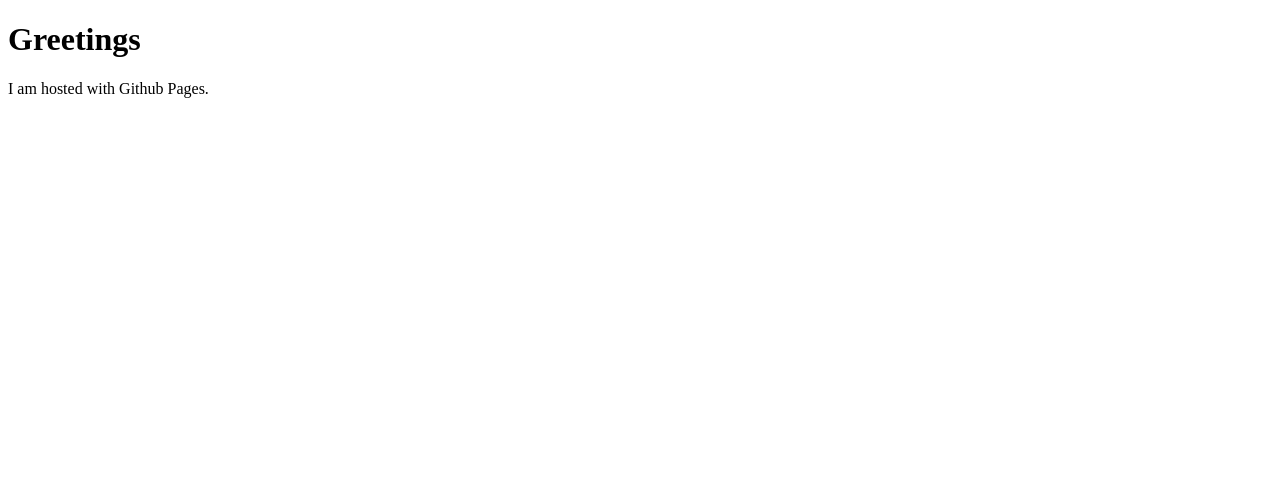
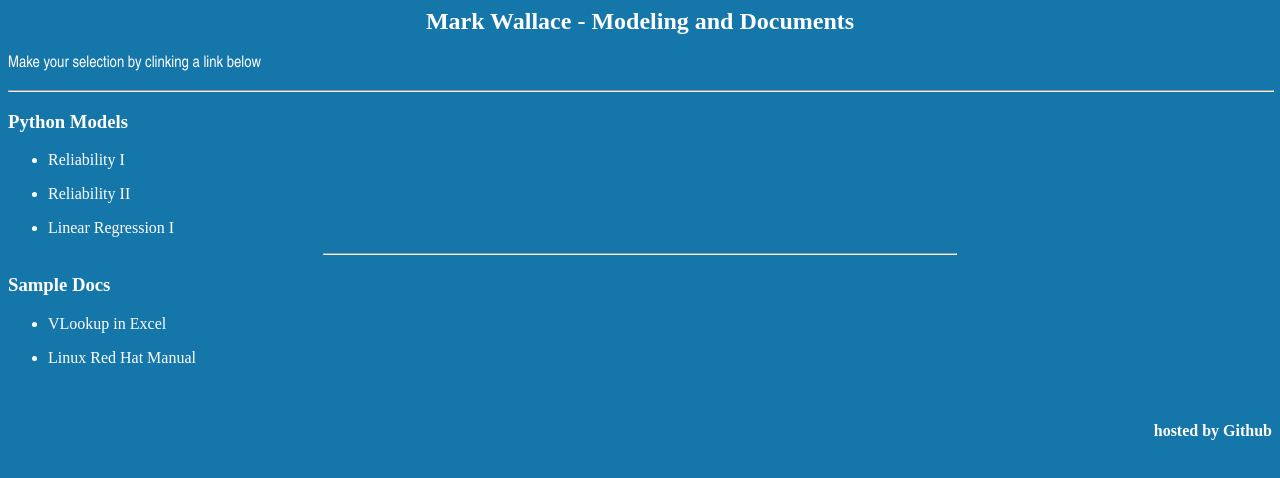
Before and after one commit to Mark-Data-Engineer/Mark-Data-Engineer.github.io, a plain HTML site: page index.html in a window 1280 px wide. Drawn offline with Linux system fonts and the light colour scheme.

Commit message:
Add files via upload

```diff
--- a/index.html
+++ b/index.html
@@ -1,7 +1,34 @@
-<!DOCTYPE html>
-<html>
-<body>
-<h1>Greetings</h1>
-<p>I am hosted with Github Pages.</P>
-</body>
-</html>
+<HTML>
+<HEAD>
+<TITLE>index.html</TITLE>
+</HEAD>
+<BODY BGCOLOR="#1576AA" TEXT="#FFFFFF" LINK="#FFFFFF">
+<H2 ALIGN="center"><FONT FACE="Technical">Mark Wallace - Modeling and Documents</FONT></H2>
+<P ALIGN="left"><FONT FACE="Arial Narrow">Make your selection by clinking a link below</FONT></P>
+<HR ALIGN="CENTER" WIDTH="100%">
+<H3 ALIGN="left"><FONT FACE="Technical">Python Models</FONT></H3>
+<UL>
+<LI>
+<P ALIGN="left"><FONT FACE="Technical">Reliability I</FONT></P>
+</LI>
+<LI>
+<P ALIGN="left"><FONT FACE="Technical">Reliability II</FONT></P>
+</LI>
+<LI>
+<P ALIGN="left"><FONT FACE="Technical">Linear Regression I</FONT></P>
+</LI>
+</UL>
+<HR ALIGN="CENTER" WIDTH="50%">
+<H3 ALIGN="left"><FONT FACE="Technical">Sample Docs</FONT></H3>
+<UL>
+<LI>
+<P ALIGN="left"><FONT FACE="Technical">VLookup in Excel</FONT></P>
+</LI>
+<LI>
+<P ALIGN="left"><FONT FACE="Technical">Linux Red Hat Manual</FONT></P>
+</LI>
+</UL>
+<P>&nbsp;</P>
+<H4 ALIGN="right"><FONT FACE="Technical">hosted by Github</FONT></H4>
+</BODY>
+</HTML>
```
